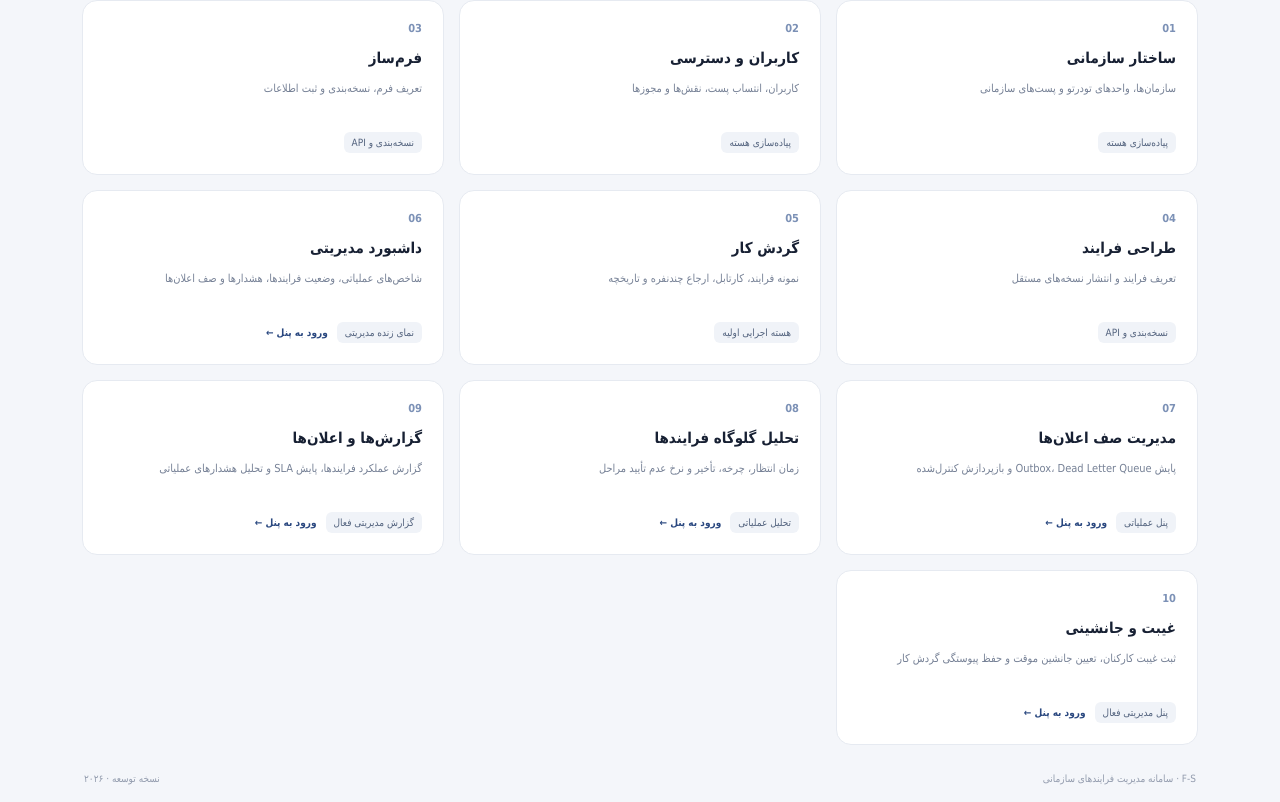
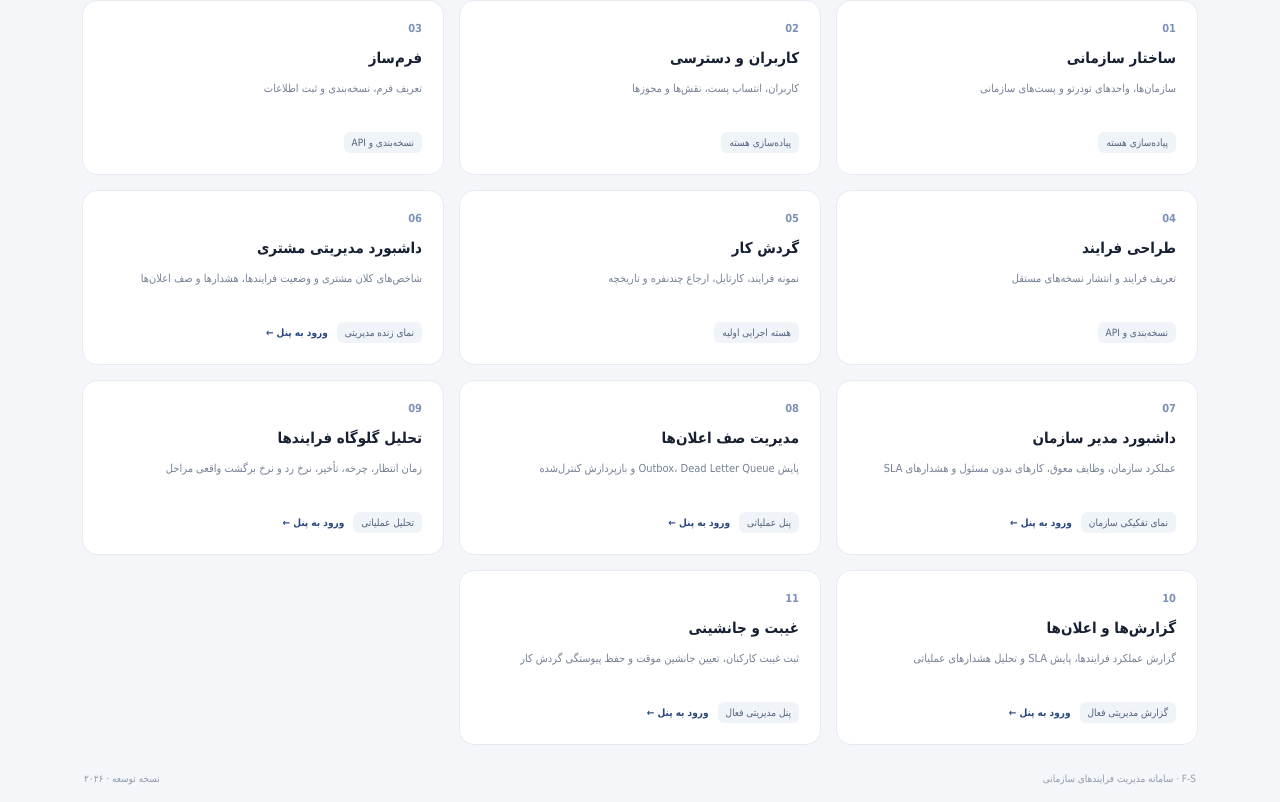
Before and after one commit to godsparadise1111/Fsb, a Next.js app in the folder apps/web/: page / in a window 1280 px wide. Shown: the part 558-1360 px from the top of the page. Built offline with nearby package versions, Linux system fonts and the light colour scheme.

Commit message:
feat(web): link organization dashboard and return analytics

```diff
--- a/apps/web/src/app/page.tsx
+++ b/apps/web/src/app/page.tsx
@@ -4,9 +4,10 @@ const modules = [
   { title: 'فرم‌ساز', description: 'تعریف فرم، نسخه‌بندی و ثبت اطلاعات', status: 'نسخه‌بندی و API' },
   { title: 'طراحی فرایند', description: 'تعریف فرایند و انتشار نسخه‌های مستقل', status: 'نسخه‌بندی و API' },
   { title: 'گردش کار', description: 'نمونه فرایند، کارتابل، ارجاع چندنفره و تاریخچه', status: 'هسته اجرایی اولیه' },
-  { title: 'داشبورد مدیریتی', description: 'شاخص‌های عملیاتی، وضعیت فرایندها، هشدارها و صف اعلان‌ها', status: 'نمای زنده مدیریتی', href: '/dashboard' },
+  { title: 'داشبورد مدیریتی مشتری', description: 'شاخص‌های کلان مشتری و وضعیت فرایندها، هشدارها و صف اعلان‌ها', status: 'نمای زنده مدیریتی', href: '/dashboard' },
+  { title: 'داشبورد مدیر سازمان', description: 'عملکرد سازمان، وظایف معوق، کارهای بدون مسئول و هشدارهای SLA', status: 'نمای تفکیکی سازمان', href: '/organization-dashboard' },
   { title: 'مدیریت صف اعلان‌ها', description: 'پایش Outbox، Dead Letter Queue و بازپردازش کنترل‌شده', status: 'پنل عملیاتی', href: '/notifications' },
-  { title: 'تحلیل گلوگاه فرایندها', description: 'زمان انتظار، چرخه، تأخیر و نرخ عدم تأیید مراحل', status: 'تحلیل عملیاتی', href: '/process-analytics' },
+  { title: 'تحلیل گلوگاه فرایندها', description: 'زمان انتظار، چرخه، تأخیر، نرخ رد و نرخ برگشت واقعی مراحل', status: 'تحلیل عملیاتی', href: '/process-analytics' },
   { title: 'گزارش‌ها و اعلان‌ها', description: 'گزارش عملکرد فرایندها، پایش SLA و تحلیل هشدارهای عملیاتی', status: 'گزارش مدیریتی فعال', href: '/reports' },
   { title: 'غیبت و جانشینی', description: 'ثبت غیبت کارکنان، تعیین جانشین موقت و حفظ پیوستگی گردش کار', status: 'پنل مدیریتی فعال', href: '/absences' },
 ];
```
